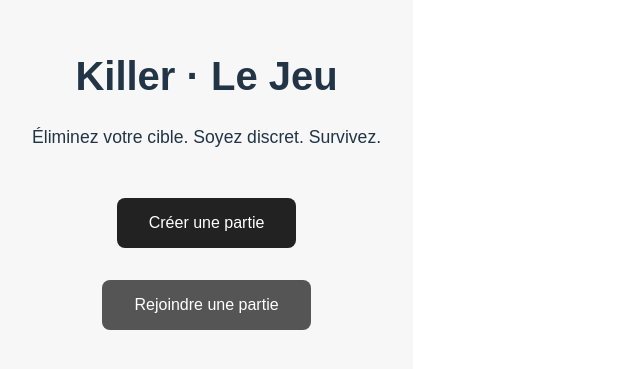
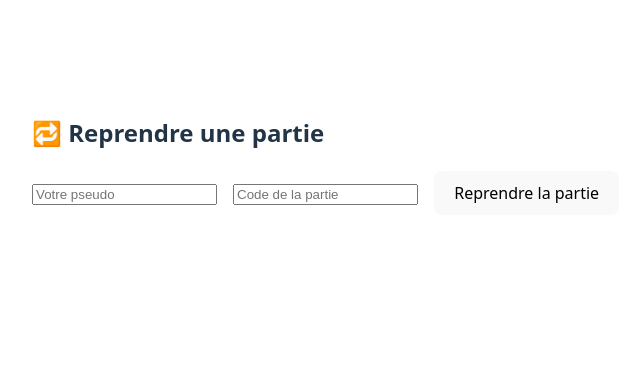
Before and after one commit to Sneakybapt/TKA, a React (Vite) app: page /reprendre in a window 1280 px wide. Before the commit this address led to /. Shown: the part 245-614 px from the top of the page, without its empty margins (0-640 px from the left). Built offline with nearby package versions, Linux system fonts and the light colour scheme; no server answers.

Commit message:
07/07/2025 21:04

```diff
--- a/src/App.tsx
+++ b/src/App.tsx
@@ -1,13 +1,11 @@
-
 import { BrowserRouter, Routes, Route, useNavigate } from "react-router-dom";
 import CreerPartie from "./pages/CreerPartie";
 import RejoindrePartie from "./pages/RejoindrePartie";
+import ReprendrePartie from "./pages/ReprendrePartie";
 import SalleAttente from "./pages/SalleAttente";
 import Jeu from "./pages/Jeu";
 import Victoire from "./pages/Victoire";
 import { Navigate } from "react-router-dom";
-
-
 
 function Accueil() {
   const navigate = useNavigate();
@@ -53,6 +51,12 @@ function Accueil() {
       >
         Rejoindre une partie
       </button>
+      <button
+        style={{ ...buttonStyle, backgroundColor: "#999" }}
+        onClick={() => navigate("/reprendre")}
+      >
+        🔁 Reprendre une partie
+      </button>
     </div>
   );
 }
@@ -64,6 +68,7 @@ export default function App() {
         <Route path="/" element={<Accueil />} />
         <Route path="/creer" element={<CreerPartie />} />
         <Route path="/rejoindre" element={<RejoindrePartie />} />
+        <Route path="/reprendre" element={<ReprendrePartie />} />
         <Route path="/attente" element={<SalleAttente />} />
         <Route path="/jeu" element={<Jeu />} />
         <Route path="/victoire" element={<Victoire />} />
--- /dev/null
+++ b/src/pages/ReprendrePartie.tsx
@@ -0,0 +1,66 @@
+import { useState, useEffect } from "react";
+import { useNavigate } from "react-router-dom";
+import socket from "../socket";
+
+export default function ReprendrePartie() {
+  const navigate = useNavigate();
+  const [pseudo, setPseudo] = useState("");
+  const [code, setCode] = useState("");
+
+  useEffect(() => {
+    socket.on("reconnexion_ok", ({ pseudo, code, mission, cible }) => {
+      console.log("🔄 Reconnexion OK : mission retrouvée");
+      localStorage.setItem("tka_pseudo", pseudo.trim().toLowerCase());
+      localStorage.setItem("tka_code", code.trim().toUpperCase());
+      localStorage.setItem("tka_mission", mission);
+      localStorage.setItem("tka_cible", cible);
+      navigate("/jeu");
+    });
+
+    socket.on("erreur", (message) => {
+      alert(message);
+    });
+
+    return () => {
+      socket.off("reconnexion_ok");
+      socket.off("erreur");
+    };
+  }, [navigate]);
+
+  const handleSubmit = (e: React.FormEvent) => {
+    e.preventDefault();
+    if (!pseudo.trim() || !code.trim()) {
+      alert("Pseudo et code requis");
+      return;
+    }
+    const pseudoNettoye = pseudo.trim().toLowerCase();
+    const codeFormate = code.trim().toUpperCase();
+    socket.emit("reconnexion", { pseudo: pseudoNettoye, code: codeFormate });
+  };
+
+  return (
+    <div style={{ padding: "2rem" }}>
+      <h2>🔁 Reprendre une partie</h2>
+      <form onSubmit={handleSubmit}>
+        <input
+          type="text"
+          placeholder="Votre pseudo"
+          value={pseudo}
+          onChange={(e) => setPseudo(e.target.value)}
+          required
+        />
+        <input
+          type="text"
+          placeholder="Code de la partie"
+          value={code}
+          onChange={(e) => setCode(e.target.value)}
+          required
+          style={{ marginLeft: "1rem" }}
+        />
+        <button type="submit" style={{ marginLeft: "1rem" }}>
+          Reprendre la partie
+        </button>
+      </form>
+    </div>
+  );
+}
```
Also changed, not shown: 3 other files (tests, documents, lock files or other folders).
